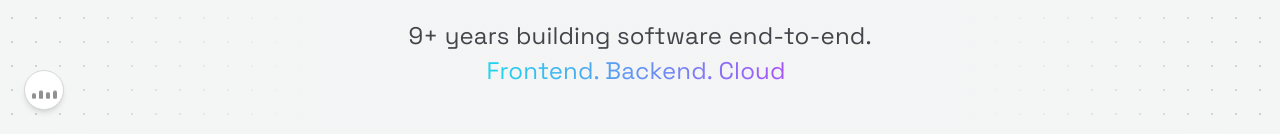
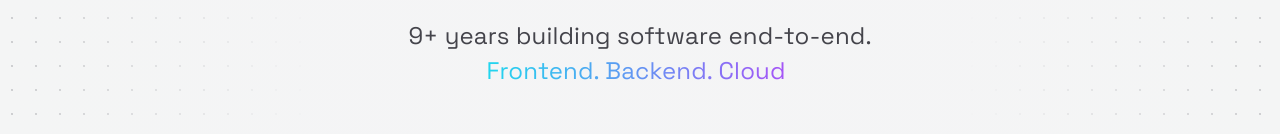
Before and after one commit to alambertt/alambertt-portfolio, a React (Vite) app: page /en in a window 1280 px wide. Shown: the part 666-800 px from the top of the page. Built offline with nearby package versions, Linux system fonts and the light colour scheme; a web font is replaced by a local one.

Commit message:
Removes article routes and ambient music UI
Hides article routes and the ambient music button to simplify
the current UI surface. Code is preserved for future use.
Also removes article-specific redirects and rewrites from
Vercel config that are no longer needed.

```diff
--- a/src/main.tsx
+++ b/src/main.tsx
@@ -201,20 +201,22 @@ const app = (
             <Route path="/about" element={<AboutPage lang="en" />} />
             <Route path="/privacidad" element={<PrivacyPolicy lang="es" />} />
             <Route path="/privacy" element={<PrivacyPolicy lang="en" />} />
-            {articleRegistry.map((article) => {
+            {/* Article routes hidden — components preserved in src/articles/ and src/<Article>.tsx for future personalization */}
+            {/* {articleRegistry.map((article) => {
               const ArticleComponent = articleComponents[article.id]
               return [
                 <Route key={`${article.id}-es`} path={`/${article.slugs.es}`} element={<ArticleComponent lang="es" />} />,
                 <Route key={`${article.id}-en`} path={`/${article.slugs.en}`} element={<ArticleComponent lang="en" />} />,
               ]
-            })}
+            })} */}
             <Route path="*" element={<NotFound />} />
           </Routes>
         </Suspense>
       </PageTransition>
       {/* Floating chat disabled until Angel-specific integration is ready. */}
       {ENABLE_FLOATING_CHAT && <GlobalChat />}
-      <GlobalMusic />
+      {/* Ambient music button hidden — implementation preserved in src/MusicToggle.tsx */}
+      {/* <GlobalMusic /> */}
       <Analytics />
       <SpeedInsights />
     </BrowserRouter>
```
Also changed, not shown: vercel.json.
